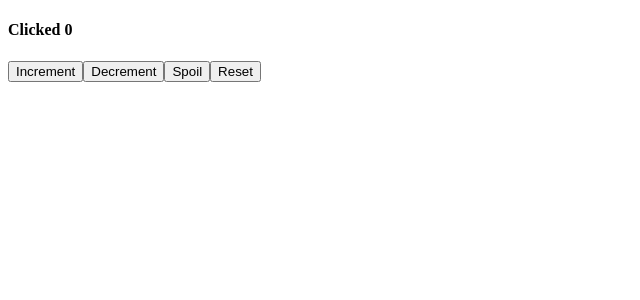
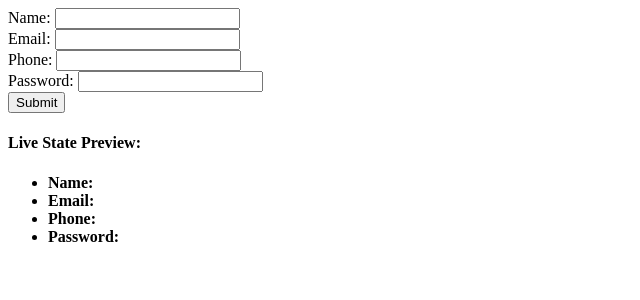
Before and after one commit to mwangijoe455/coursework-joe, a React (Vite) app in the folder REACT/vite-project/: page / in a window 1280 px wide. Shown: the top 300 px of the page, without its empty margins (0-640 px from the left). Built offline with nearby package versions, Linux system fonts and the light colour scheme.

Commit message:
Forms 2.0

```diff
--- /dev/null
+++ b/REACT/vite-project/src/StateAndEvents/Form2.0.jsx
@@ -0,0 +1,99 @@
+/*create a form to name, email,phone password
+ have a submit button that console log the value when form is submitted
+ after the form have a list to showcase the state changes as user is typing for each
+ for all the input fields use only.
+    1.state variable
+    example[input, setinput]= usestate(< object: hint>)>> it stores other data types
+ */
+
+import { useState } from "react";
+
+function App() {
+  // 1. SINGLE STATE VARIABLE (Object)
+  // Stores all 4 fields in one object as requested
+  const [input, setInput] = useState({
+    name: '',
+    email: '',
+    phone: '',
+    password: ''
+  });
+
+  // Handle typing for all inputs using one shared function
+  const handleChange = (e) => {
+    // Get the field name and typed value from the input element
+    const { name, value } = e.target;
+
+    // Update the single object state
+    setInput((prevState) => ({
+      ...prevState,      // Copy existing data (so we don't lose email/phone/etc.). Spread operator
+      [name]: value      // Update ONLY the field that just changed
+    }));
+  };
+
+  // Handle form submission
+  const handleSubmit = (e) => {
+    e.preventDefault();  // Stop the page from refreshing
+    console.log('Form Submitted:', input); // Log the full object to console
+  };
+
+  return (
+    <div>
+      {/* --- THE FORM --- */}
+      <form onSubmit={handleSubmit}>
+        <div>
+          <label>Name: </label>
+          <input
+            type="text"
+            name="name"
+            value={input.name}
+            onChange={handleChange}
+          />
+        </div>
+        <div>
+          <label>Email: </label>
+          <input
+            type="email"
+            name="email"
+            value={input.email}
+            onChange={handleChange}
+          />
+        </div>
+        <div>
+          <label>Phone: </label>
+          <input
+            type="tel"
+            name="phone"
+            value={input.phone}
+            onChange={handleChange}
+          />
+        </div>
+        <div>
+          <label>Password: </label>
+          <input
+            type="password"
+            name="password"
+            value={input.password}
+            onChange={handleChange}
+          />
+        </div>
+        <div>
+          <button type="submit">Submit</button>
+        </div>
+      </form>
+
+      {/* --- THE LIVE STATE LIST --- */}
+      {/* Updates instantly because it reads directly from the 'input' state */}
+      <div>
+        <h4>Live State Preview:</h4>
+        <ul>
+          <li><strong>Name:</strong> {input.name || ''}</li>
+          <li><strong>Email:</strong> {input.email || ''}</li>
+          <li><strong>Phone:</strong> {input.phone || ''}</li>
+          <li><strong>Password:</strong> {'*'.repeat(input.password.length) || ''}</li>
+        </ul>
+      </div>
+    </div>
+  );
+}
+
+export default App;
--- a/REACT/vite-project/src/main.jsx
+++ b/REACT/vite-project/src/main.jsx
@@ -1,10 +1,10 @@
 
 import { StrictMode } from "react";
 import { createRoot } from "react-dom/client";
-import ClickMe from "./StateAndEvents/ClickMe";
+import Form from "./StateAndEvents/Form2.0";
 
 createRoot(document.getElementById("root")).render(
   <StrictMode>
-    <ClickMe />
+    <Form />
   </StrictMode>
 );
```
Also changed, not shown: REACT/vite-project/src/StateAndEvents/Form.jsx (+14 -3 lines).
